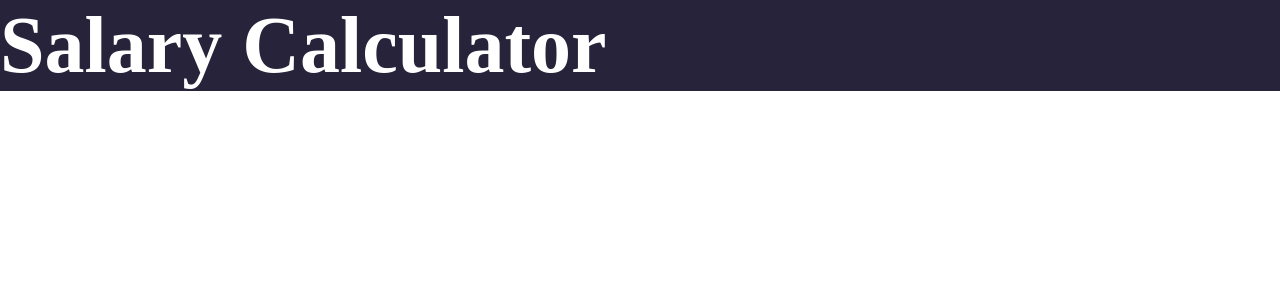
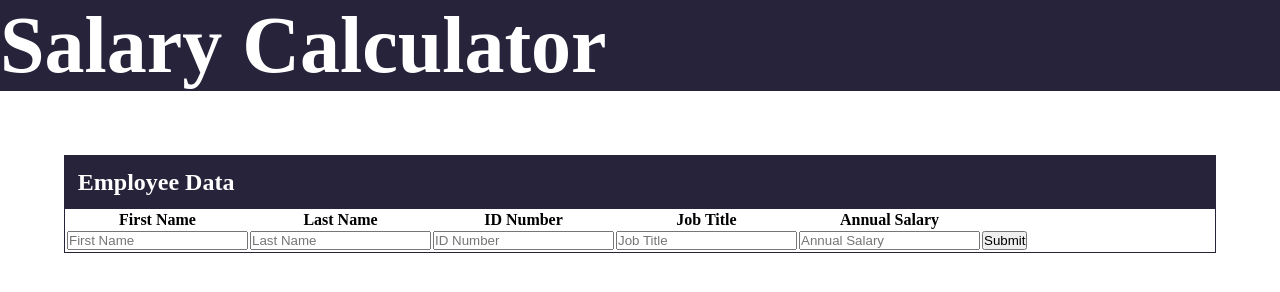
Before and after one commit to johnturner4004/weekend-jquery-salary-calculator, a plain HTML site: page index.html in a window 1280 px wide. Drawn offline with Linux system fonts and the light colour scheme.

Commit message:
this will add some basic styling and the initial elements needed for this project

```diff
--- a/client.js
+++ b/client.js
@@ -2,5 +2,31 @@ $(document).ready(onReady);
 
 function onReady() {
   console.log('JQ');
+  // A 'Submit' button should collect the form information
+  $('.submit').on('click', addEmployee);
+}
+
+let employee = [];
+
+function addEmployee() {
+  console.log('addEmployee');
 
 }
+
+
+// ARRAY The application should have an input form that collects _employee first name, last name, ID number, job title, annual salary_.
+
+//store the information to calculate monthly costs
+
+//append information to the DOM and clear the input fields
+
+
+//Using the stored information, calculate monthly costs and append this to the to DOM.
+
+//If the total monthly cost exceeds $20,000, add a red background color to the total monthly cost.
+
+// Create a delete button that removes an employee from the DOM.
+
+//For Base mode, it does **not** need to remove that Employee's salary from the reported total.
+
+// Once the employee is deleted, update the total spend on salaries account for this employee's removal. This will require that the logic knows which element was removed. You will need to use `.text()` as a getter or look into jQuery's `.data()` function. This is tricky!
--- a/index.html
+++ b/index.html
@@ -1,5 +1,6 @@
 <!DOCTYPE html>
 <html lang="en">
+
 <head>
   <meta charset="UTF-8">
   <meta http-equiv="X-UA-Compatible" content="IE=edge">
@@ -9,10 +10,37 @@
   <script src="client.js"></script>
   <title>Document</title>
 </head>
+
 <body>
-  <header>
-    <h1>Salary Calculator</h1>
+  <header class="header">
+    <h1 class="header__page-title">Salary Calculator</h1>
   </header>
+  <main>
+    <!-- employee first name, last name, ID number, job title, annual salary -->
+    <section class=tableSec>
+      <h2 class="tableSec__title">Employee Data</h2>
+      <table>
+        <thead class="tableSec__thead">
+          <tr>
+            <th>First Name</th>
+            <th>Last Name</th>
+            <th>ID Number</th>
+            <th>Job Title</th>
+            <th>Annual Salary</th>
+            <th>&nbsp;</th>
+          </tr>
+          <tr>
+            <th><input type="text" id="in-first-name" placeholder="First Name" /></th>
+            <th><input type="text" id="in-last-name" placeholder="Last Name" /></th>
+            <th><input type="text" id="in-id-numver" placeholder="ID Number" /></th>
+            <th><input type="text" id="in-job-title" placeholder="Job Title" /></th>
+            <th><input type="text" id="in-annual-salary" placeholder="Annual Salary" /></th>
+            <th><button class="submit">Submit</button></th>
+          </tr>
+        </thead>
+      </table>
+    </section>
+  </main>
+</body>
 
-</body>
 </html>
--- a/styles.scss
+++ b/styles.scss
@@ -1,10 +1,24 @@
 @import 'config';
 
-header {
+.header {
   background-color: $quaternary-color;
   color: set-text-color($quaternary-color);
+
+  &__page-title {
+    font-size: 10vh;
+  }
+
 }
 
-h1 {
-  font-size: 10vh;
+.tableSec {
+  &__title {
+    background-color: $quaternary-color;
+    color: set-text-color($quaternary-color);
+    padding: 1vw;
+  }
+  margin: 5vw;
+  border: 1px solid $quaternary-color;
 }
+
+
+// Add styling or extra functionality that fits with the theme of this assignment.
```
Also changed, not shown: styles.css, 1 other file.
